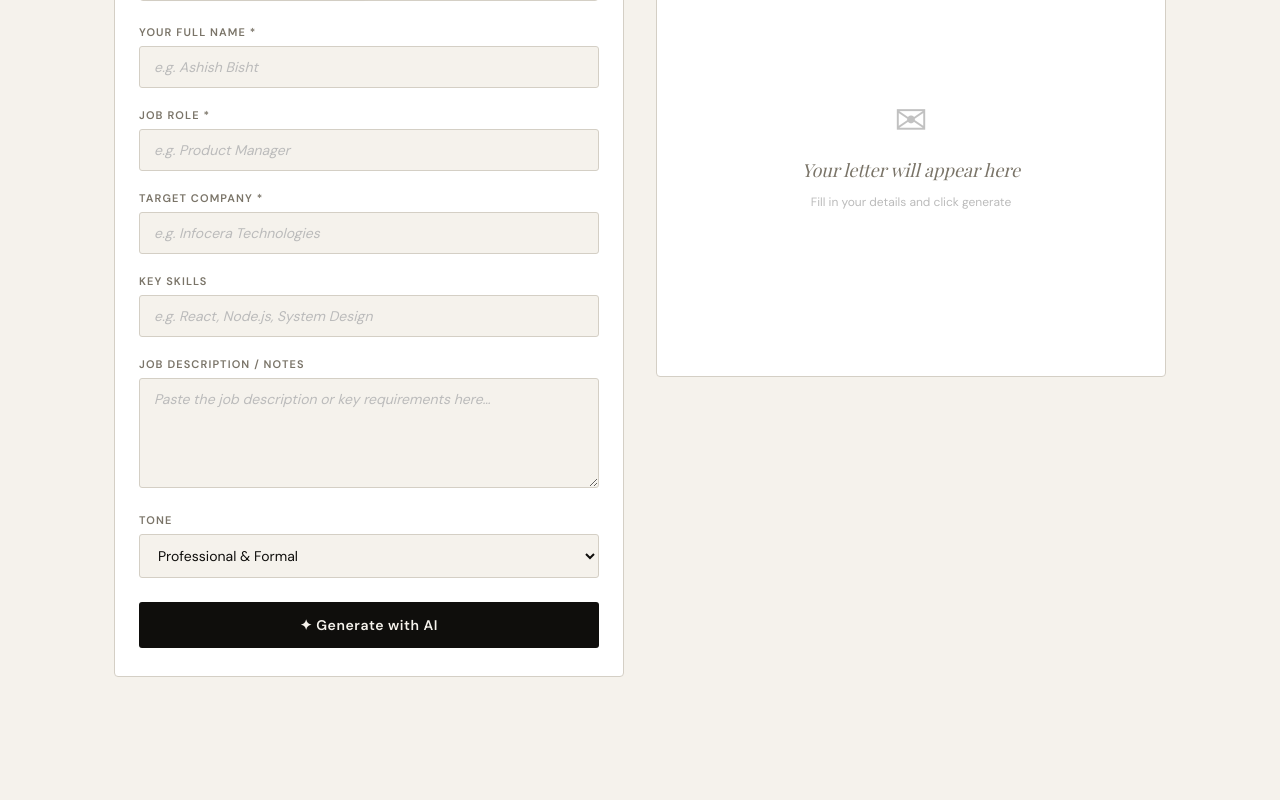
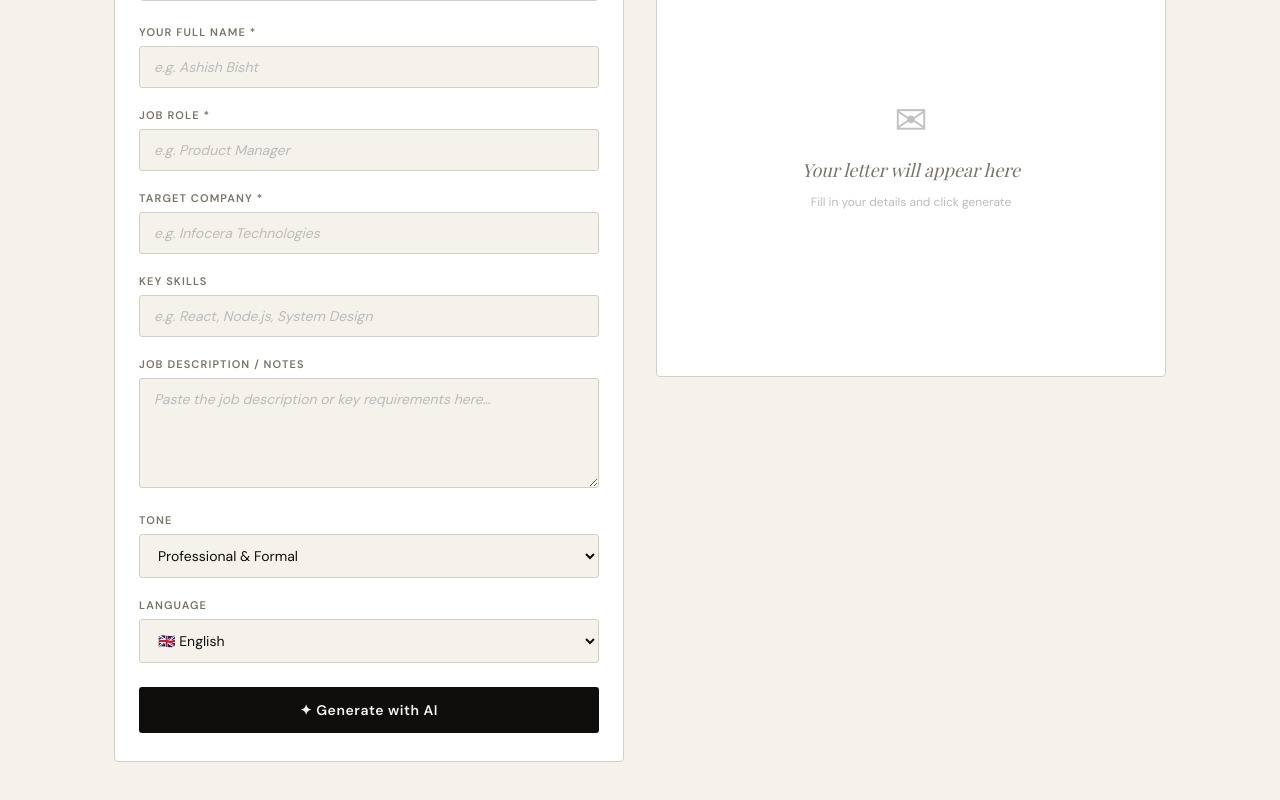
Before and after one commit to ashish-bisht-iot/sprint04-cover-letter, a React (Vite) app: page / in a window 1280 px wide. Shown: the part 399-1199 px from the top of the page. Before the commit the page ends 1156 px from the top, so only its background shows below. Built offline with nearby package versions, Linux system fonts and the light colour scheme; a web font is replaced by a local one.

Commit message:
Add language selection and PDF download feature

```diff
--- a/src/App.jsx
+++ b/src/App.jsx
@@ -549,6 +549,7 @@ export default function CoverLetterGenerator() {
     skills: "",
     jd: "",
     tone: "professional",
+    language: "english",
   });
   const [output, setOutput] = useState("");
   const [status, setStatus] = useState("idle");
@@ -612,6 +613,7 @@ ${name || "[Your Name]"}`;
 - Skills: ${skills}
 - Job Description: ${jd}
 - Tone: ${toneMap[tone] || "professional"}
+- Language: Write the entire letter in ${form.language}. Do not use any other language.
 
 Write 3-4 paragraphs. Start with "Dear Hiring Manager at ${company},". No extra commentary.`;
     try {
@@ -664,6 +666,82 @@ Write 3-4 paragraphs. Start with "Dear Hiring Manager at ${company},". No extra
     });
   };
 
+  const handleDownloadPDF = () => {
+    if (!output) return;
+    const { name, role, company } = form;
+    const filename = `Cover_Letter_${name || "Letter"}_${company || "Company"}.pdf`.replace(/\s+/g, "_");
+
+    const html = `
+      <!DOCTYPE html>
+      <html>
+      <head>
+        <meta charset="UTF-8"/>
+        <style>
+          @import url('https://fonts.googleapis.com/css2?family=DM+Sans:wght@300;400;600&display=swap');
+          * { margin: 0; padding: 0; box-sizing: border-box; }
+          body {
+            font-family: 'DM Sans', Georgia, serif;
+            font-size: 13pt;
+            line-height: 1.8;
+            color: #0f0e0c;
+            padding: 60px 70px;
+            max-width: 800px;
+            margin: 0 auto;
+          }
+          .header {
+            border-bottom: 2px solid #c8502a;
+            padding-bottom: 20px;
+            margin-bottom: 32px;
+          }
+          .name {
+            font-size: 22pt;
+            font-weight: 600;
+            color: #0f0e0c;
+          }
+          .role {
+            font-size: 11pt;
+            color: #7a7468;
+            letter-spacing: 0.1em;
+            text-transform: uppercase;
+            margin-top: 4px;
+          }
+          .body {
+            white-space: pre-wrap;
+            font-size: 12pt;
+            line-height: 1.9;
+          }
+          .footer {
+            margin-top: 40px;
+            border-top: 1px solid #d4cfc5;
+            padding-top: 16px;
+            font-size: 9pt;
+            color: #7a7468;
+            letter-spacing: 0.08em;
+          }
+        </style>
+      </head>
+      <body>
+        <div class="header">
+          <div class="name">${name || "Candidate"}</div>
+          <div class="role">${role || ""} ${company ? "· " + company : ""}</div>
+        </div>
+        <div class="body">${output}</div>
+        <div class="footer">Generated by AI Cover Letter Generator · Prodesk IT Sprint 04</div>
+      </body>
+      </html>
+    `;
+
+    const blob = new Blob([html], { type: "text/html" });
+    const url = URL.createObjectURL(blob);
+    const win = window.open(url, "_blank");
+    if (win) {
+      win.onload = () => {
+        win.print();
+        URL.revokeObjectURL(url);
+      };
+    }
+  };
+
   const handleReset = () => {
     setOutput("");
     setStatus("idle");
@@ -671,7 +749,7 @@ Write 3-4 paragraphs. Start with "Dear Hiring Manager at ${company},". No extra
   };
 
   const handleFormReset = () => {
-    setForm({ name: "", role: "", company: "", skills: "", jd: "", tone: "professional" });
+    setForm({ name: "", role: "", company: "", skills: "", jd: "", tone: "professional", language: "english" });
     setOutput("");
     setStatus("idle");
     setError("");
@@ -794,6 +872,36 @@ Write 3-4 paragraphs. Start with "Dear Hiring Manager at ${company},". No extra
                   </select>
                 </div>
 
+                <div className="field">
+                  <label>Language</label>
+                  <select
+                    name="language"
+                    value={form.language}
+                    onChange={handleChange}
+                    style={{
+                      width: "100%",
+                      background: "var(--paper)",
+                      border: "1px solid var(--border)",
+                      borderRadius: "3px",
+                      padding: "11px 14px",
+                      fontFamily: "'DM Sans', sans-serif",
+                      fontSize: "14px",
+                      color: "var(--ink)",
+                      outline: "none",
+                      cursor: "pointer",
+                    }}
+                  >
+                    <option value="english">🇬🇧 English</option>
+                    <option value="hindi">🇮🇳 Hindi</option>
+                    <option value="french">🇫🇷 French</option>
+                    <option value="spanish">🇪🇸 Spanish</option>
+                    <option value="german">🇩🇪 German</option>
+                    <option value="arabic">🇦🇪 Arabic</option>
+                    <option value="portuguese">🇧🇷 Portuguese</option>
+                    <option value="japanese">🇯🇵 Japanese</option>
+                  </select>
+                </div>
+
                 {error && (
                   <div className="error-box">
                     <span>⚠</span>
@@ -832,6 +940,9 @@ Write 3-4 paragraphs. Start with "Dear Hiring Manager at ${company},". No extra
                     <button className="btn btn-ghost" onClick={handleCopy}>
                       {copied ? "✓ Copied!" : "⧉ Copy"}
                     </button>
+                    <button className="btn btn-ghost" onClick={handleDownloadPDF}>
+                      ↓ PDF
+                    </button>
                   </div>
                 )}
               </div>
```
